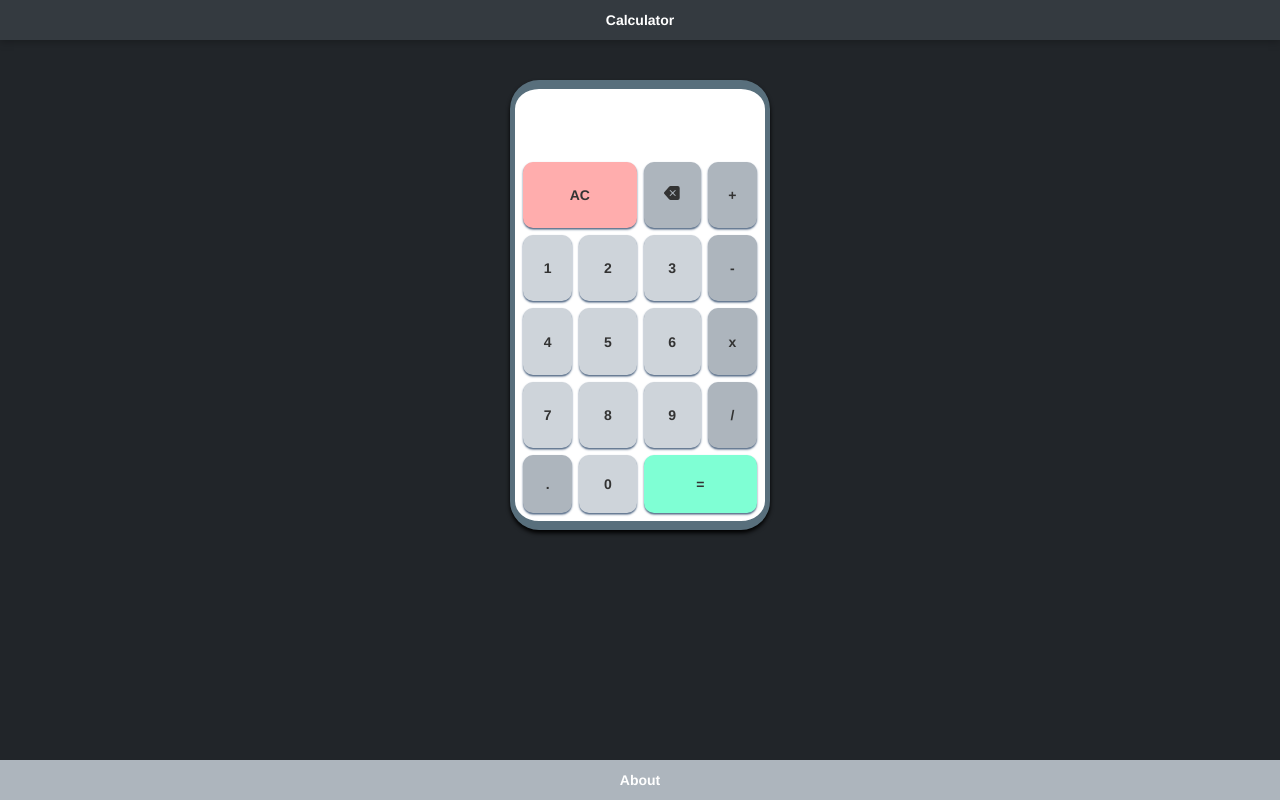
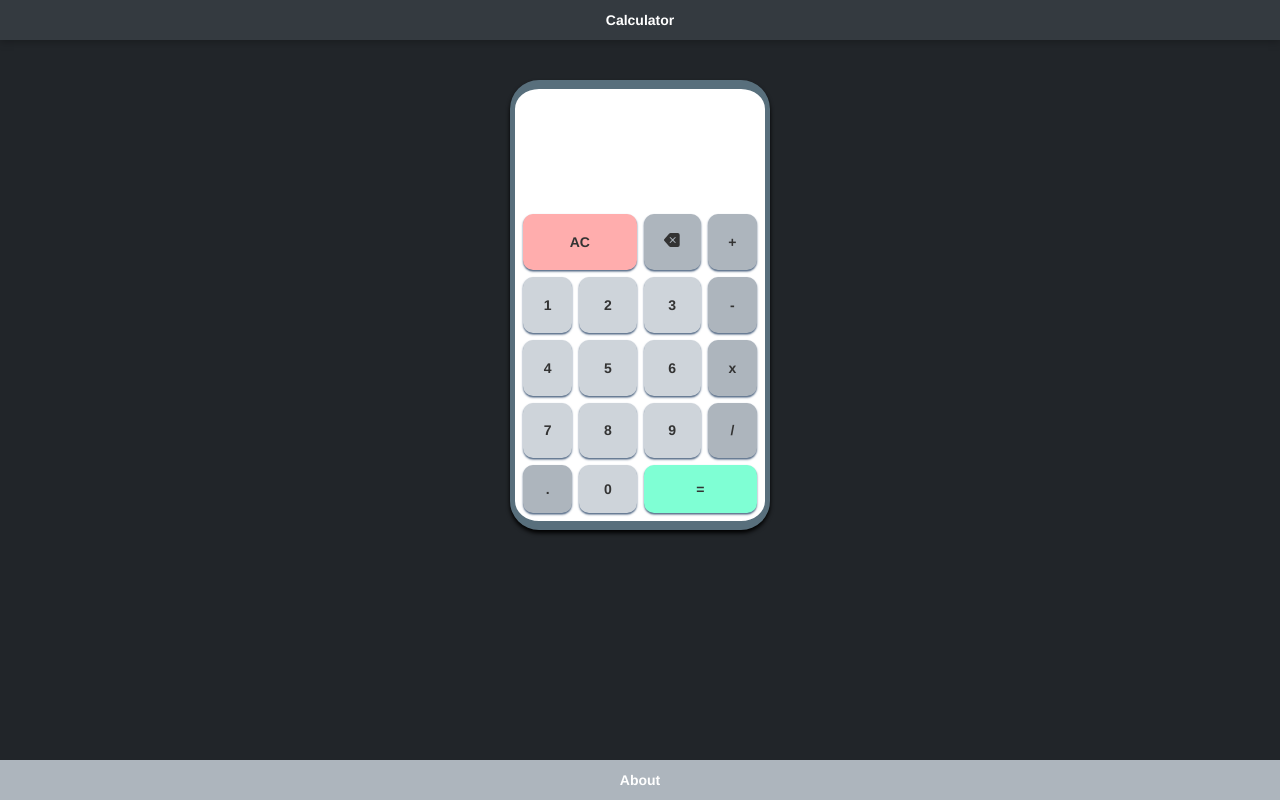
Before and after one commit to VishnuKun/calculator, a plain HTML site: page index.html in a window 1280 px wide. Drawn offline with nearby package versions, Linux system fonts and the light colour scheme.

Commit message:
Added one more row the calculator container.

```diff
--- a/style/styles.css
+++ b/style/styles.css
@@ -40,14 +40,14 @@ body {
     border-bottom: 9px solid #586f7c;
     box-shadow: 0px 3px 4px black;
     display: grid;
-    grid-template-columns: 1fr 1fr 1fr 1fr;
-    grid-template-rows: repeat(6, 1fr);
+    grid-template-columns: repeat(4, 1fr);
+    grid-template-rows: repeat(7, 1fr);
     grid-gap: 7px;
 }
 
 #inputOutputArea {
     grid-column: 1/5;
-    grid-row: 1/2;
+    grid-row: 1/3;
 }
 
 #allClear {
```
